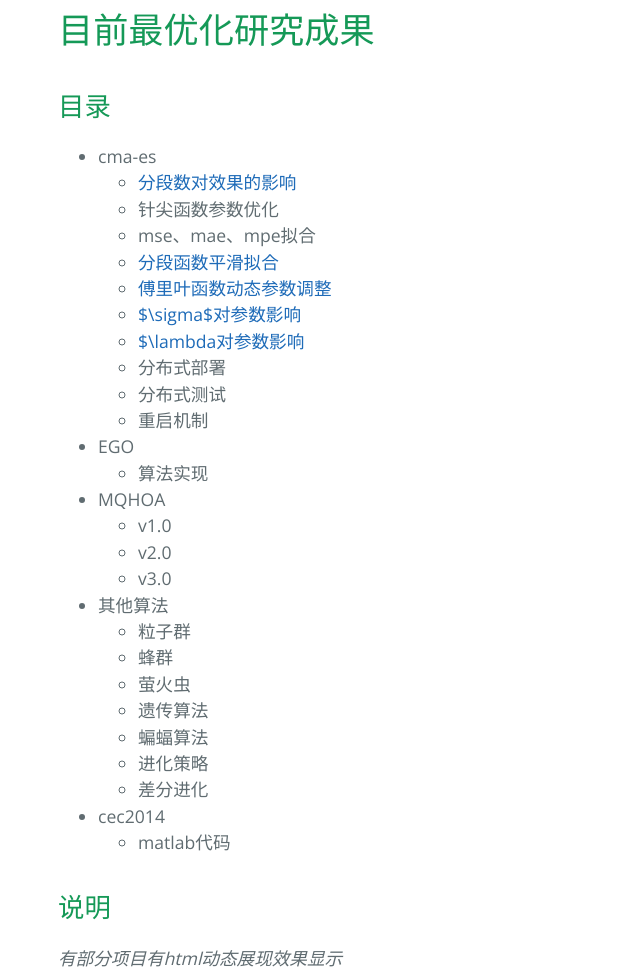
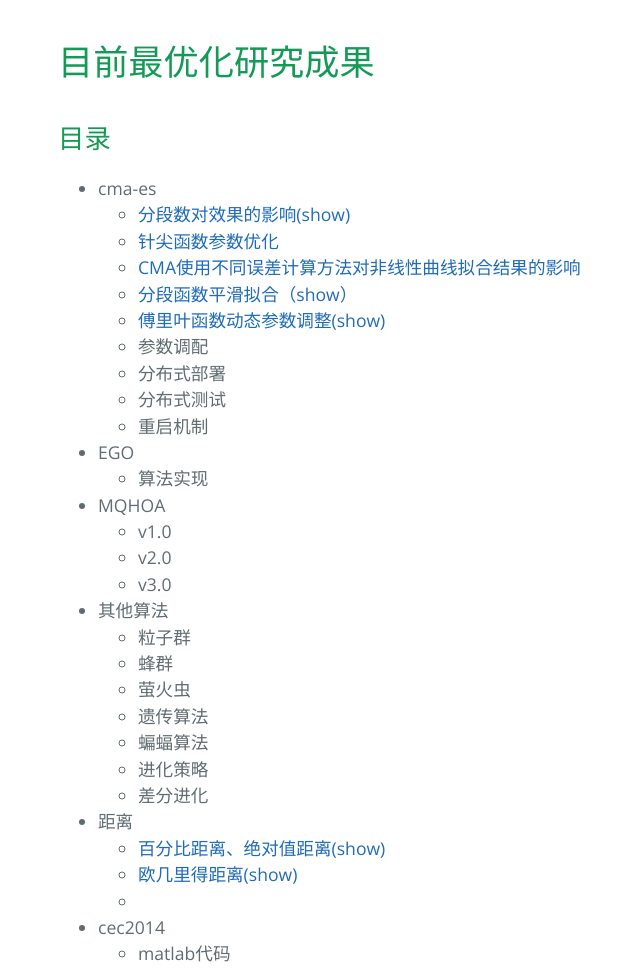
Before and after one commit to luzhijun/Optimization, a plain HTML site: page index.html in a window 1280 px wide. Shown: the part 412-1386 px from the top of the page, without its empty margins (166-806 px from the left). Drawn offline with nearby package versions, Linux system fonts and the light colour scheme.

Commit message:
Create gh-pages branch via GitHub

```diff
--- a/index.html
+++ b/index.html
@@ -19,7 +19,11 @@
     </section>
 
     <section class="main-content">
-      <h1>
+
+
+<p></p>
+
+<h1>
 <a id="目前最优化研究成果" class="anchor" href="#%E7%9B%AE%E5%89%8D%E6%9C%80%E4%BC%98%E5%8C%96%E7%A0%94%E7%A9%B6%E6%88%90%E6%9E%9C" aria-hidden="true"><span aria-hidden="true" class="octicon octicon-link"></span></a>目前最优化研究成果</h1>
 
 <h2>
@@ -29,13 +33,12 @@
 <li>cma-es
 
 <ul>
-<li><a href="fenduan.html">分段数对效果的影响</a></li>
-<li>针尖函数参数优化</li>
-<li>mse、mae、mpe拟合</li>
-<li><a href="pinghua.html">分段函数平滑拟合</a></li>
-<li><a href="pdf/Use%20MQHOA%20TO%20Fit%20Parameters.pdf">傅里叶函数动态参数调整</a></li>
-<li><a href="sigma.html">$\sigma$对参数影响</a></li>
-<li><a href="">$\lambda对参数影响</a></li>
+<li><a href="fenduan.html">分段数对效果的影响(show)</a></li>
+<li><a href="https://github.com/luzhijun/Optimization/tree/gh-pages/cma-es/cluster">针尖函数参数优化</a></li>
+<li><a href="img/pdf/CMA%E4%BD%BF%E7%94%A8%E4%B8%8D%E5%90%8C%E8%AF%AF%E5%B7%AE%E8%AE%A1%E7%AE%97%E6%96%B9%E6%B3%95%E5%AF%B9%E9%9D%9E%E7%BA%BF%E6%80%A7%E6%9B%B2%E7%BA%BF%E6%8B%9F%E5%90%88%E7%BB%93%E6%9E%9C%E7%9A%84%E5%BD%B1%E5%93%8D.pdf">CMA使用不同误差计算方法对非线性曲线拟合结果的影响</a></li>
+<li><a href="pinghua.html">分段函数平滑拟合（show）</a></li>
+<li><a href="img/pdf/UseMQHOATOFitParameters.pdf">傅里叶函数动态参数调整(show)</a></li>
+<li>参数调配</li>
 <li>分布式部署</li>
 <li>分布式测试</li>
 <li>重启机制</li>
@@ -67,6 +70,14 @@
 <li>差分进化</li>
 </ul>
 </li>
+<li>距离
+
+<ul>
+<li><a href="img/pdf/%E7%99%BE%E5%88%86%E6%AF%94%E8%B7%9D%E7%A6%BB%E4%B8%8E%E5%85%B6%E4%BB%96%E8%B7%9D%E7%A6%BB%E6%9C%80%E5%B0%8F%E4%BA%8C%E4%B9%98%E6%B3%95%E6%8B%9F%E5%90%88%E7%A0%94%E7%A9%B6.pdf">百分比距离、绝对值距离(show)</a></li>
+<li><a href="img/pdf/%E7%82%B9%E5%88%B0%E7%9B%B4%E7%BA%BF%E8%B7%9D%E7%A6%BB%E4%B8%8E%E5%9E%82%E7%BA%BF%E8%B7%9D%E7%A6%BB%E7%9A%84%E5%B9%B3%E6%96%B9%E5%92%8C%E6%9C%80%E5%B0%8F%E6%B3%95%E5%9C%A8%E7%9B%B4%E7%BA%BF%E5%9B%9E%E5%BD%92%E4%B8%AD%E7%9A%84%E7%A0%94%E7%A9%B6.pdf">欧几里得距离(show)</a></li>
+<li>
+</ul>
+</li>
 <li>cec2014
 
 <ul>
--- a/params.json
+++ b/params.json
@@ -1,6 +1,6 @@
 {
   "name": "Optimization",
   "tagline": "最优化领域",
-  "body": "# 目前最优化研究成果\r\n## 目录\r\n* cma-es\r\n + [分段数对效果的影响](fenduan.html)\r\n + 针尖函数参数优化\r\n + mse、mae、mpe拟合\r\n + [分段函数平滑拟合](pinghua.html)\r\n + [傅里叶函数动态参数调整](pdf/Use MQHOA TO Fit Parameters.pdf)\r\n + [$\\sigma$对参数影响](sigma.html)\r\n + [$\\lambda对参数影响]()\r\n + 分布式部署\r\n + 分布式测试\r\n + 重启机制\r\n* EGO\r\n + 算法实现\r\n* MQHOA\r\n + v1.0\r\n + v2.0\r\n + v3.0\r\n* 其他算法\r\n + 粒子群\r\n + 蜂群\r\n + 萤火虫\r\n + 遗传算法\r\n + 蝙蝠算法\r\n + 进化策略\r\n + 差分进化\r\n* cec2014\r\n + matlab代码\r\n\r\n## 说明\r\n*有部分项目有html动态展现效果显示*\r\n",
+  "body": "<script type=\"text/x-mathjax-config\"> \r\nMathJax.Hub.Config({ \r\n  tex2jax: {\r\n  inlineMath: [ ['$','$'], [\"\\\\(\",\"\\\\)\"] ],\r\n      displayMath: [ ['$$','$$'], [\"\\\\[\",\"\\\\]\"] ],\r\n      processEscapes: true\r\n  } \r\n}); \r\n</script>\r\n<script type=\"text/javascript\" src=\"https://cdn.mathjax.org/mathjax/latest/MathJax.js?config=TeX-AMS_HTML\">\r\n# 目前最优化研究成果\r\n## 目录\r\n* cma-es\r\n + [分段数对效果的影响(show)](fenduan.html)\r\n + [针尖函数参数优化](https://github.com/luzhijun/Optimization/tree/gh-pages/cma-es/cluster)\r\n + [CMA使用不同误差计算方法对非线性曲线拟合结果的影响](img/pdf/CMA使用不同误差计算方法对非线性曲线拟合结果的影响.pdf)\r\n + [分段函数平滑拟合（show）](pinghua.html)\r\n + [傅里叶函数动态参数调整(show)](img/pdf/UseMQHOATOFitParameters.pdf)\r\n + 参数调配\r\n + 分布式部署\r\n + 分布式测试\r\n + 重启机制\r\n* EGO\r\n + 算法实现\r\n* MQHOA\r\n + v1.0\r\n + v2.0\r\n + v3.0\r\n* 其他算法\r\n + 粒子群\r\n + 蜂群\r\n + 萤火虫\r\n + 遗传算法\r\n + 蝙蝠算法\r\n + 进化策略\r\n + 差分进化\r\n* 距离\r\n + [百分比距离、绝对值距离(show)](img/pdf/百分比距离与其他距离最小二乘法拟合研究.pdf)\r\n + [欧几里得距离(show)](img/pdf/点到直线距离与垂线距离的平方和最小法在直线回归中的研究.pdf)\r\n + \r\n* cec2014\r\n + matlab代码\r\n\r\n\r\n## 说明\r\n\r\n*有部分项目有html动态展现效果显示*\r\n",
   "note": "Don't delete this file! It's used internally to help with page regeneration."
 }
```
